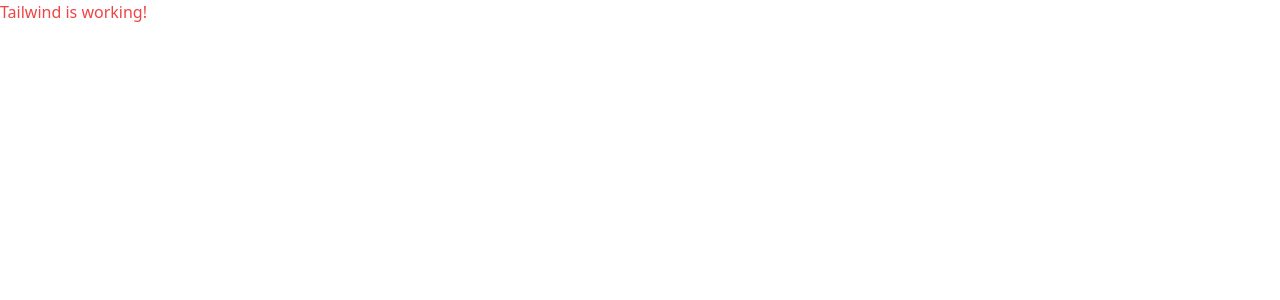
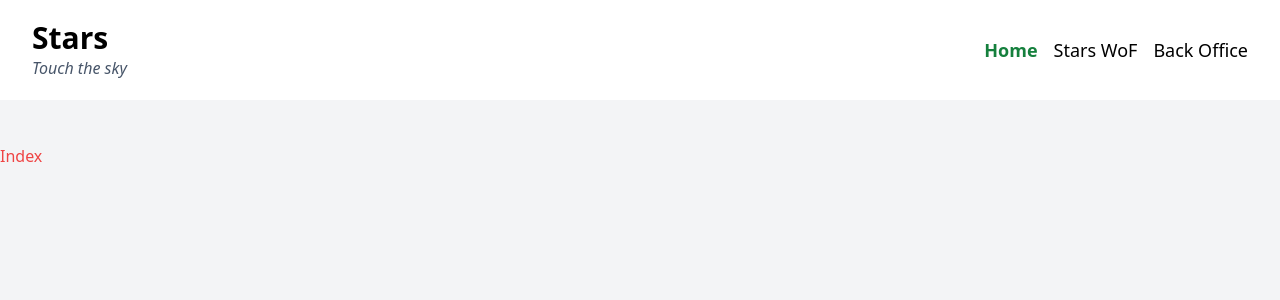
Before and after one commit to othomation/frontend-hellocse, a Nuxt app: page / in a window 1280 px wide. Shown: the top 300 px of the page. Built offline with nearby package versions, Linux system fonts and the light colour scheme.

Commit message:
Add navbar with links to pages

```diff
--- a/app.vue
+++ b/app.vue
@@ -1,5 +1,14 @@
 <template>
-  <div>
-    <span class="text-red-500">Tailwind is working!</span>
-  </div>
+  <Navbar />
+  <main class="h-full">
+    <NuxtPage />
+  </main>
 </template>
+
+<script setup lang="ts">
+useHead({
+  title: "Stars",
+  bodyAttrs: {
+    class: "bg-gray-100"
+  }
+})</script>
--- /dev/null
+++ b/assets/css/globals.css
@@ -0,0 +1,4 @@
+/** To style active link with router */
+.router-link-exact-active {
+  @apply text-green-700 font-bold;
+}
--- /dev/null
+++ b/components/Navbar.vue
@@ -0,0 +1,31 @@
+<template>
+    <header class="mb-5 flex flex-wrap">
+        <div class="mx-auto mb-6 w-full bg-white px-3">
+            <div class="grow items-stretch justify-between px-5 py-5 sm:flex lg:mb-0">
+                <div class="mb-5 mr-3 flex flex-col flex-wrap justify-center lg:mb-0">
+                    <span class="text-dark my-0 flex flex-col justify-center text-3xl font-semibold">
+                        <a href="#">Stars</a>
+                    </span>
+                    <span class="text-md font-medium italic text-slate-600">
+                        Touch the sky
+                    </span>
+                </div>
+                <div class="flex items-center lg:shrink-0 lg:flex-nowrap">
+                    <nav class="relative mr-2 items-center sm:mr-0 lg:ml-4">
+                        <ul class="flex gap-4 text-lg">
+                            <li>
+                                <NuxtLink title="To home" to="/">Home</NuxtLink>
+                            </li>
+                            <li>
+                                <NuxtLink title="To stars list" to="/stars">Stars WoF</NuxtLink>
+                            </li>
+                            <li>
+                                <NuxtLink title="To back office" to="/backoffice">Back Office</NuxtLink>
+                            </li>
+                        </ul>
+                    </nav>
+                </div>
+            </div>
+        </div>
+    </header>
+</template>
--- a/nuxt.config.ts
+++ b/nuxt.config.ts
@@ -1,5 +1,6 @@
 // https://nuxt.com/docs/api/configuration/nuxt-config
 export default defineNuxtConfig({
   devtools: { enabled: true },
-  modules: ["@nuxtjs/tailwindcss"]
-})
+  modules: ["@nuxtjs/tailwindcss"],
+  css: ["~/assets/css/globals.css"],
+});
--- /dev/null
+++ b/pages/backoffice.vue
@@ -0,0 +1,9 @@
+<template>
+    <div>Back Office</div>
+</template>
+
+<script setup lang="ts">
+useHead({
+    title: "Stars's Backoffice"
+})
+</script>
--- /dev/null
+++ b/pages/index.vue
@@ -0,0 +1,5 @@
+<template>
+  <div>
+    <span class="text-red-500">Index</span>
+  </div>
+</template>
--- /dev/null
+++ b/pages/stars.vue
@@ -0,0 +1,9 @@
+<template>
+    <div>Stars</div>
+</template>
+
+<script setup lang="ts">
+useHead({
+    title: "Stars's list"
+})
+</script>
```
